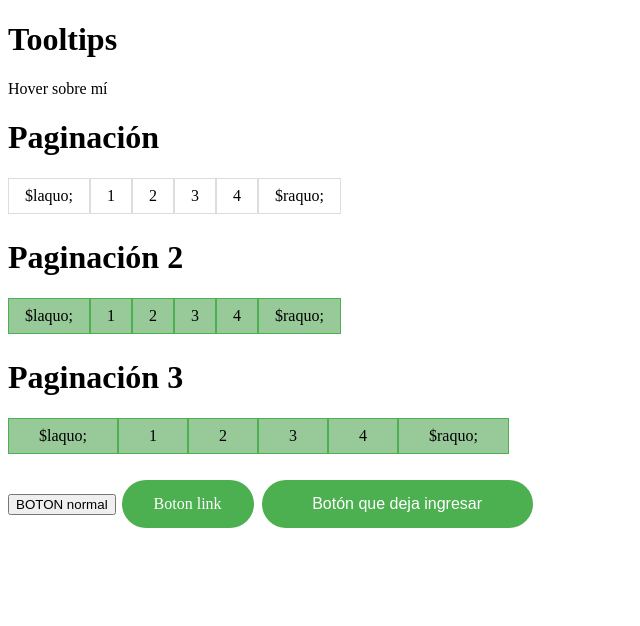
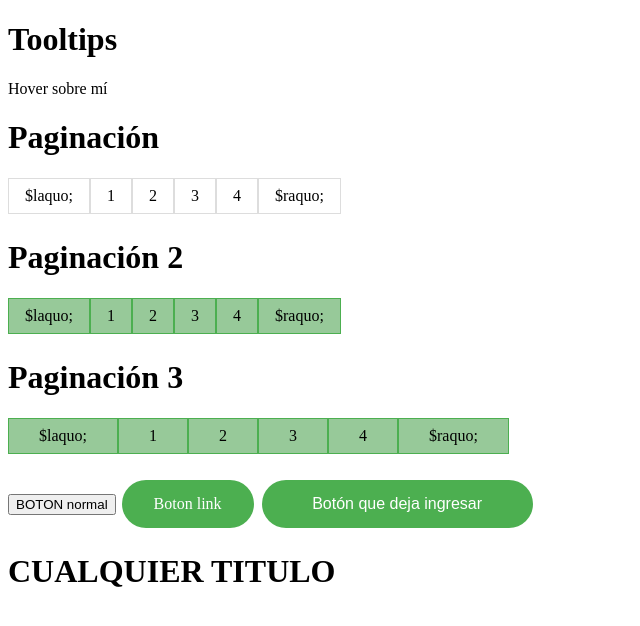
Before and after one commit to texatech/texatech.github.io, a plain HTML site: page index.html in a window 1280 px wide. Shown: the whole page, without its empty margins (0-640 px from the left). Drawn offline with Linux system fonts and the light colour scheme.

Commit message:
Cambio 1

```diff
--- a/index.html
+++ b/index.html
@@ -149,4 +149,7 @@
     <button> BOTON normal</button>
     <a hreft="#" class="button">Boton link</a>
     <input class="button" value="Botón que deja ingresar">
+
+
+    <h1>CUALQUIER TITULO</h1>
 </html>
```
